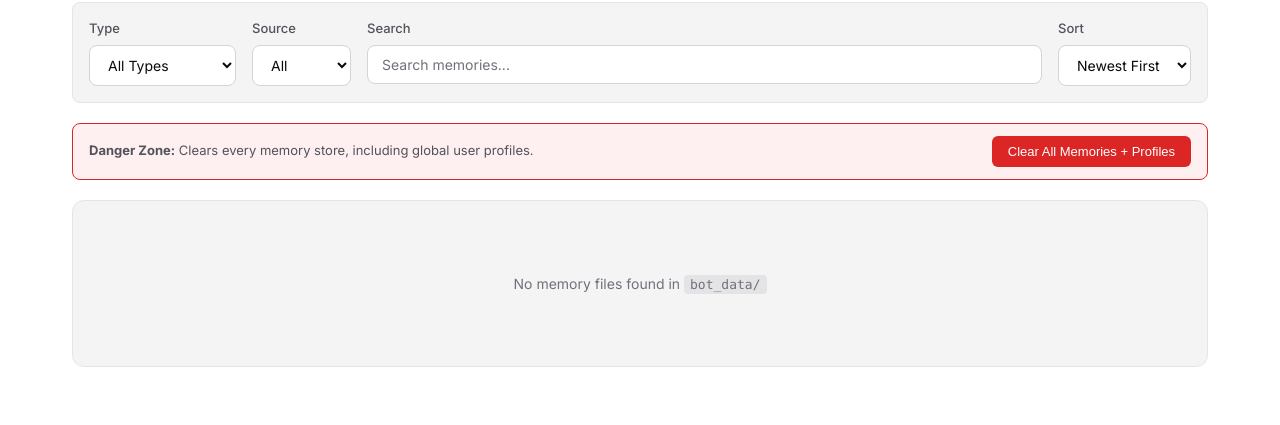
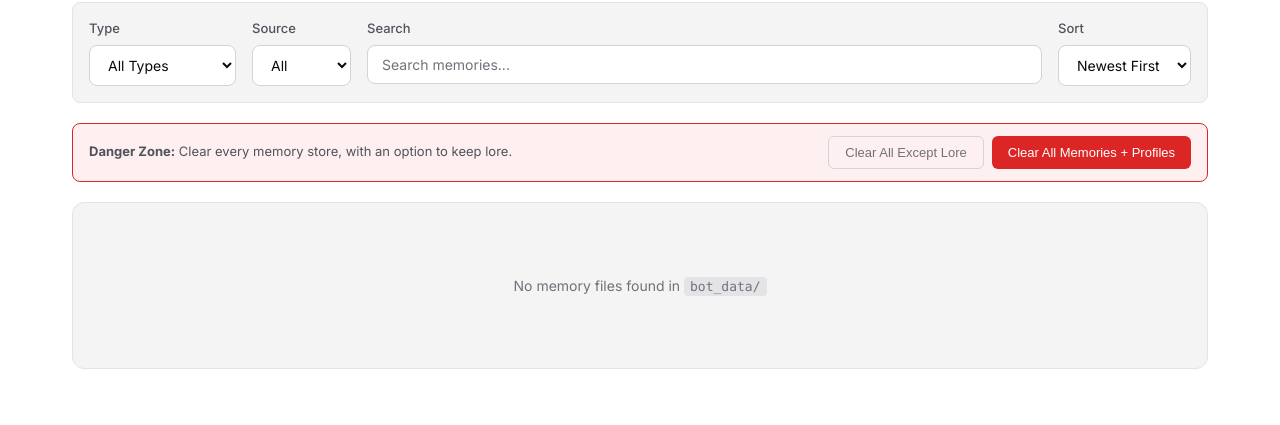
Before and after one commit to TheLonelyDevil9/discord-pals, a Flask app: page /memories in a window 1280 px wide. Shown: the part 405-830 px from the top of the page. Before the commit the page ends 772 px from the top, so only its background shows below. Run offline with Flask 3, Linux system fonts and the light colour scheme.

Commit message:
Add clear-all option that preserves lore

```diff
--- a/dashboard.py
+++ b/dashboard.py
@@ -1482,17 +1482,25 @@ def api_clear_all_memory_stores():
 
     data = request.json or {}
     include_profiles = bool(data.get('include_user_profiles', True))
-
-    try:
-        summary = memory_manager.clear_all_memories(include_global_profiles=include_profiles)
+    preserve_lore = bool(data.get('preserve_lore', False))
+
+    try:
+        summary = memory_manager.clear_all_memories(
+            include_global_profiles=include_profiles,
+            preserve_lore=preserve_lore
+        )
         log.warn(
             "Cleared all memory stores via dashboard "
-            f"(include_profiles={include_profiles}, summary={summary})"
+            f"(include_profiles={include_profiles}, preserve_lore={preserve_lore}, summary={summary})"
         )
+        result_message = 'All memories cleared'
+        if preserve_lore:
+            result_message = 'All memories cleared (lore preserved)'
         return jsonify({
             'status': 'ok',
-            'message': 'All memories cleared',
+            'message': result_message,
             'include_user_profiles': include_profiles,
+            'preserve_lore': preserve_lore,
             'summary': summary
         })
     except Exception as e:
--- a/templates/memories.html
+++ b/templates/memories.html
@@ -67,9 +67,12 @@
     </div>
     <div class="danger-row">
         <div class="danger-copy">
-            <strong>Danger Zone:</strong> Clears every memory store, including global user profiles.
+            <strong>Danger Zone:</strong> Clear every memory store, with an option to keep lore.
         </div>
-        <button type="button" class="btn btn-danger" onclick="clearAllMemoryStores()">Clear All Memories + Profiles</button>
+        <div style="display:flex; gap:8px; flex-wrap:wrap;">
+            <button type="button" class="btn btn-ghost" onclick="clearAllMemoryStores({ preserveLore: true })">Clear All Except Lore</button>
+            <button type="button" class="btn btn-danger" onclick="clearAllMemoryStores()">Clear All Memories + Profiles</button>
+        </div>
     </div>
 
     {% if memories %}
@@ -814,11 +817,17 @@ function clearAllMemories(fileName) {
     );
 }
 
-// Clear all memory stores (including global user profiles)
-function clearAllMemoryStores() {
+// Clear all memory stores (optionally preserve lore)
+function clearAllMemoryStores(options = {}) {
+    const preserveLore = !!options.preserveLore;
+    const title = preserveLore ? 'Clear All Memories (Keep Lore)' : 'Clear All Memories';
+    const confirmMessage = preserveLore
+        ? 'This will permanently delete server memories, DM memories, user memories, and global user profiles, but KEEP lore. This cannot be undone. Continue?'
+        : 'This will permanently delete ALL server memories, lore, DM memories, user memories, and global user profiles. This cannot be undone. Continue?';
+
     showConfirm(
-        'Clear All Memories',
-        'This will permanently delete ALL server memories, lore, DM memories, user memories, and global user profiles. This cannot be undone. Continue?',
+        title,
+        confirmMessage,
         async function() {
             try {
                 const response = await fetch('/api/memories/clear-all-stores', {
@@ -828,13 +837,17 @@ function clearAllMemoryStores() {
                         'X-CSRF-Token': '{{ csrf_token() }}'
                     },
                     body: JSON.stringify({
-                        include_user_profiles: true
+                        include_user_profiles: true,
+                        preserve_lore: preserveLore
                     })
                 });
 
                 const data = await response.json();
                 if (data.status === 'ok') {
-                    showToast('All memories and profiles cleared', 'success');
+                    const successMessage = preserveLore
+                        ? 'All memories and profiles cleared (lore preserved)'
+                        : 'All memories and profiles cleared';
+                    showToast(successMessage, 'success');
                     setTimeout(() => location.reload(), 1000);
                 } else {
                     showToast(data.message || 'Failed to clear memories', 'error');
```
Also changed, not shown: memory.py (+13 -5 lines).
